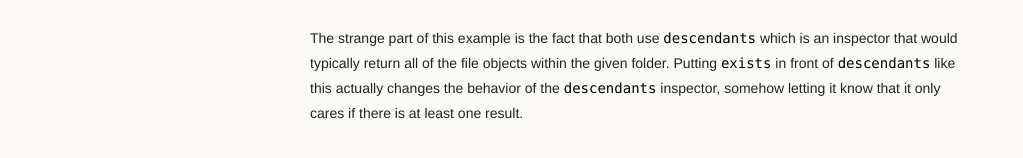
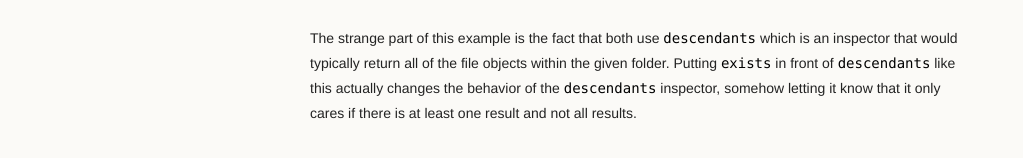
Before and after one commit to jgstew/jgstew.github.io, a Jekyll site: the page built from _posts/2016-12-01-Optimizing-BigFix-Relevance:-exists.md, in a window 1280 px wide and 1088 px high. Shown: the part 890-1048 px from the top of the window, without its empty margins (0-1023 px from the left). Built offline with Jekyll 4.4.1, drawn with Linux system fonts in a browser that asks for light colours; comment, search, counter and statistics services are not loaded.

Commit message:
Update 2016-12-01-Optimizing-BigFix-Relevance:-exists.md

```diff
--- a/_posts/2016-12-01-Optimizing-BigFix-Relevance:-exists.md
+++ b/_posts/2016-12-01-Optimizing-BigFix-Relevance:-exists.md
@@ -24,4 +24,4 @@ The first example, which does not use `exists`, actually needs to count up every
 
 The second example, which does use `exists`, does not actually get every file within the folder. Instead, as soon as `descendants` returns a single result, `exists` is satisfied and evaluation stops.
 
-The strange part of this example is the fact that both use `descendants` which is an inspector that would typically return all of the file objects within the given folder. Putting `exists` in front of `descendants` like this actually changes the behavior of the `descendants` inspector, somehow letting it know that it only cares if there is at least one result.
+The strange part of this example is the fact that both use `descendants` which is an inspector that would typically return all of the file objects within the given folder. Putting `exists` in front of `descendants` like this actually changes the behavior of the `descendants` inspector, somehow letting it know that it only cares if there is at least one result and not all results.
```
